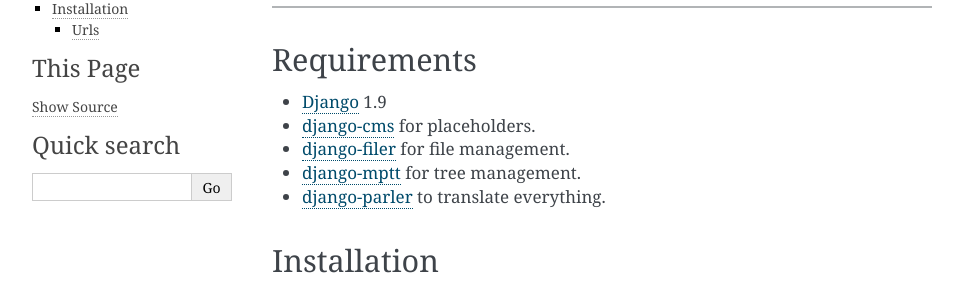
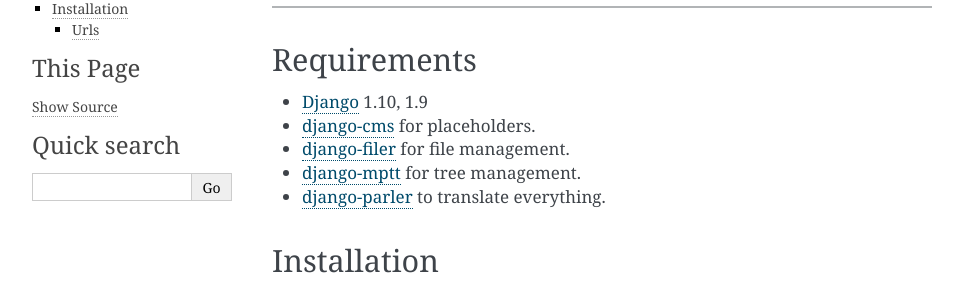
Before and after one commit to dinoperovic/djangocms-blogit, a Sphinx documentation site: the page built from docs/getting_started.rst, in a window 1280 px wide and 1284 px high. Shown: the part 138-423 px from the top of the window, without its empty margins (148-1111 px from the left). Built offline with Sphinx 7.4.7, drawn with Linux system fonts in a browser that asks for light colours.

Commit message:
add django 1.10 support

```diff
--- a/docs/getting_started.rst
+++ b/docs/getting_started.rst
@@ -8,7 +8,7 @@
 Requirements
 ============
 
-* Django_ 1.9
+* Django_ 1.10, 1.9
 * django-cms_ for placeholders.
 * django-filer_ for file management.
 * django-mptt_ for tree management.
--- a/docs/release_notes.rst
+++ b/docs/release_notes.rst
@@ -9,6 +9,7 @@
 ======
 
 * Move urls into modules (for now) to fix potential errors with appresolver from django-cms.
+* Support Django 1.10.
 
 0.4.9
 =====
```
Also changed, not shown: README.md (+1 -1 lines), .travis.yml.
